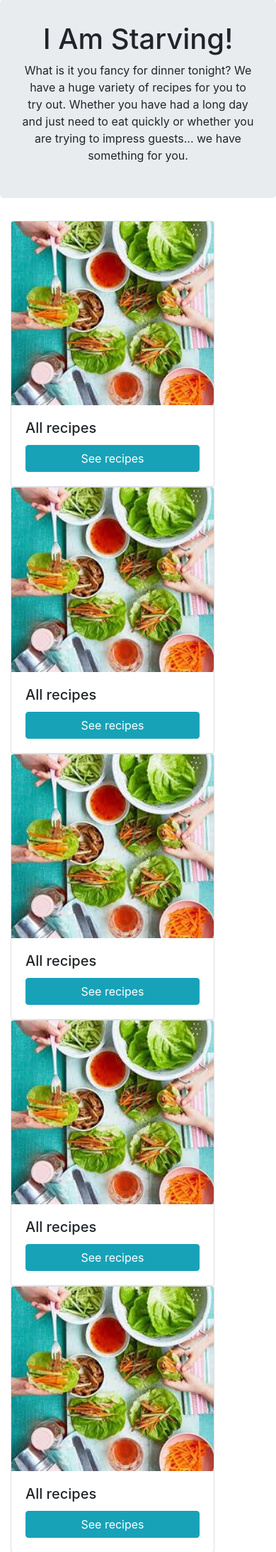
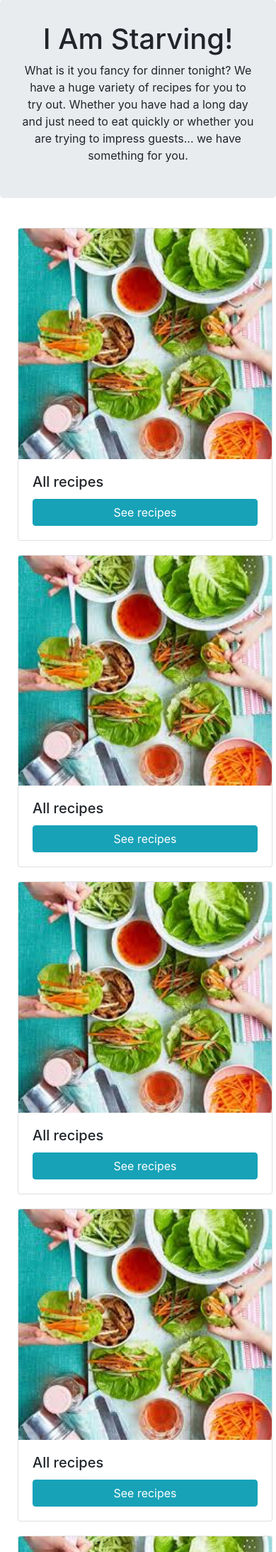
Before and after one commit to jennie6151/cookbook, a Flask app: page / in a window 390 px wide. Shown: the part 57-2244 px from the top of the page at 71% size. Run offline with Flask 2, Linux system fonts and the light colour scheme; some libraries are stand-ins or nearby versions.

Commit message:
Styling amended to make responsive

```diff
--- a/flask_app/static/css/styles.css
+++ b/flask_app/static/css/styles.css
@@ -0,0 +1,4 @@
+.card-styling {
+    margin:10px;
+    width: 100%;
+}
--- a/flask_app/templates/index.html
+++ b/flask_app/templates/index.html
@@ -30,7 +30,7 @@
       <div class="container">
         <div class="row">
           <div class="col-md-4">
-            <div class="card" style="width: 18rem;">
+            <div class="card card-styling">
               <img src="\static\images\allRecipes.jpg" class="card-img-top" alt="Plate of food">
               <div class="card-body">
                 <h5 class="card-title">All recipes</h5>
@@ -39,7 +39,7 @@
             </div>
           </div>
           <div class="col-md-4">
-            <div class="card" style="width: 18rem;">
+            <div class="card card-styling">
               <img src="\static\images\allRecipes.jpg" class="card-img-top" alt="Plate of food">
               <div class="card-body">
                 <h5 class="card-title">All recipes</h5>
@@ -48,7 +48,7 @@
             </div>
           </div>
           <div class="col-md-4">
-            <div class="card" style="width: 18rem;">
+            <div class="card card-styling">
               <img src="\static\images\allRecipes.jpg" class="card-img-top" alt="Plate of food">
               <div class="card-body">
                 <h5 class="card-title">All recipes</h5>
@@ -58,7 +58,7 @@
           </div>
 
           <div class="col-md-4">
-            <div class="card" style="width: 18rem;">
+            <div class="card card-styling">
               <img src="\static\images\allRecipes.jpg" class="card-img-top" alt="Plate of food">
               <div class="card-body">
                 <h5 class="card-title">All recipes</h5>
@@ -67,7 +67,7 @@
             </div>
           </div>
           <div class="col-md-4">
-            <div class="card" style="width: 18rem;">
+            <div class="card card-styling">
               <img src="\static\images\allRecipes.jpg" class="card-img-top" alt="Plate of food">
               <div class="card-body">
                 <h5 class="card-title">All recipes</h5>
@@ -76,7 +76,7 @@
             </div>
           </div>
           <div class="col-md-4">
-            <div class="card" style="width: 18rem;">
+            <div class="card card-styling">
               <img src="\static\images\allRecipes.jpg" class="card-img-top" alt="Plate of food">
               <div class="card-body">
                 <h5 class="card-title">All recipes</h5>
@@ -86,7 +86,7 @@
           </div>
 
           <div class="col-md-4">
-            <div class="card" style="width: 18rem;">
+            <div class="card card-styling">
               <img src="\static\images\allRecipes.jpg" class="card-img-top" alt="Plate of food">
               <div class="card-body">
                 <h5 class="card-title">All recipes</h5>
@@ -95,7 +95,7 @@
             </div>
           </div>
           <div class="col-md-4">
-            <div class="card" style="width: 18rem;">
+            <div class="card card-styling">
               <img src="\static\images\allRecipes.jpg" class="card-img-top" alt="Plate of food">
               <div class="card-body">
                 <h5 class="card-title">All recipes</h5>
@@ -104,7 +104,7 @@
             </div>
           </div>
           <div class="col-md-4">
-            <div class="card" style="width: 18rem;">
+            <div class="card card-styling">
               <img src="\static\images\allRecipes.jpg" class="card-img-top" alt="Plate of food">
               <div class="card-body">
                 <h5 class="card-title">All recipes</h5>
@@ -114,7 +114,7 @@
           </div>
 
           <div class="col-md-4">
-            <div class="card" style="width: 18rem;">
+            <div class="card card-styling">
               <img src="\static\images\allRecipes.jpg" class="card-img-top" alt="Plate of food">
               <div class="card-body">
                 <h5 class="card-title">All recipes</h5>
@@ -123,7 +123,7 @@
             </div>
           </div>
           <div class="col-md-4">
-            <div class="card" style="width: 18rem;">
+            <div class="card card-styling">
               <img src="\static\images\allRecipes.jpg" class="card-img-top" alt="Plate of food">
               <div class="card-body">
                 <h5 class="card-title">All recipes</h5>
@@ -132,7 +132,7 @@
             </div>
           </div>
           <div class="col-md-4">
-            <div class="card" style="width: 18rem;">
+            <div class="card card-styling">
               <img src="\static\images\allRecipes.jpg" class="card-img-top" alt="Plate of food">
               <div class="card-body">
                 <h5 class="card-title">All recipes</h5>
@@ -145,8 +145,6 @@
       </div>
     </div>
 
-
-
     </div>
 
   </main>
```
